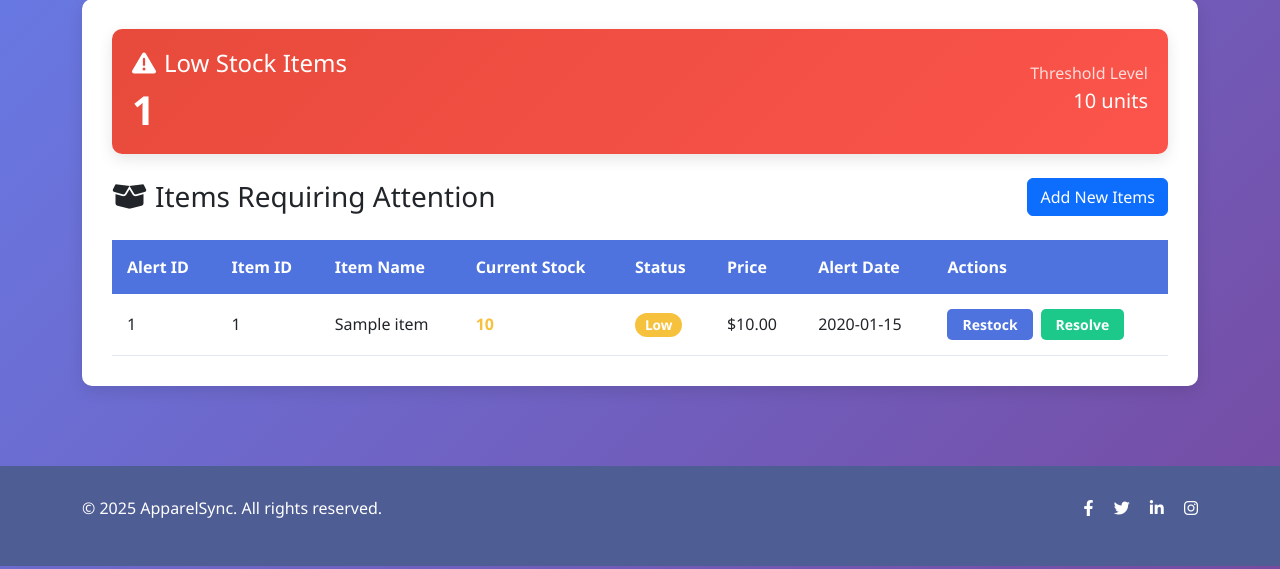
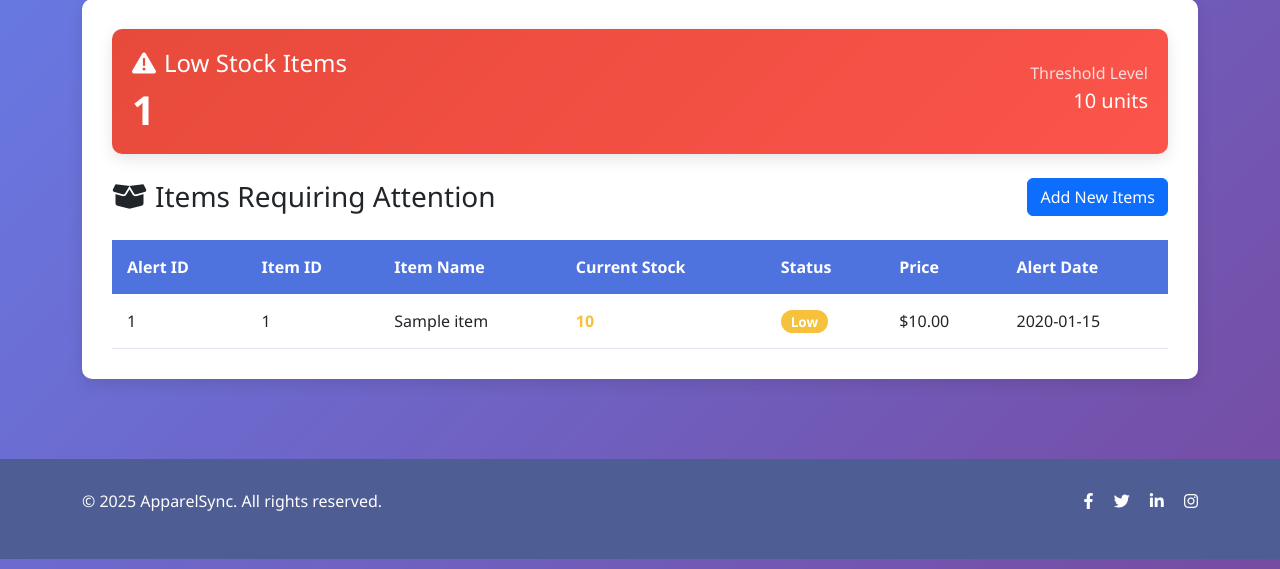
Before and after one commit to omeransar2005/IMS---FlaskProject, a Flask app: template templates/low_stock.html in a window 1280 px wide. Shown: the part 231-800 px from the top of the page. Run offline with Flask 3, Linux system fonts and the light colour scheme; the template is opened without the code that fills it: values that come from a table or form of the project are taken from there, others are empty; tables that the repository leaves empty hold one stand-in row (values such as "Sample post").

Commit message:
Remove unnecessary columns and actions from sales and stock reports for cleaner UI

```diff
--- a/templates/low_stock.html
+++ b/templates/low_stock.html
@@ -287,7 +287,6 @@
                                     <th>Status</th>
                                     <th>Price</th>
                                     <th>Alert Date</th>
-                                    <th>Actions</th>
                                 </tr>
                             </thead>
                             <tbody>
@@ -312,13 +311,6 @@
                                     </td>
                                     <td>${{ "%.2f"|format(alert.item.price) }}</td>
                                     <td>{{ alert.alert_date.strftime('%Y-%m-%d') }}</td>
-                                    <td class="d-flex gap-2">
-                                        <a href="{{ url_for('update_item_record') }}?id={{ alert.item_id }}" class="btn action-btn btn-restock">Restock</a>
-                                        <form action="{{ url_for('resolve_low_stock') }}" method="post">
-                                            <input type="hidden" name="alert_id" value="{{ alert.id }}">
-                                            <button type="submit" class="btn action-btn btn-resolve">Resolve</button>
-                                        </form>
-                                    </td>
                                 </tr>
                                 {% endfor %}
                             </tbody>
--- a/templates/sales_report.html
+++ b/templates/sales_report.html
@@ -259,7 +259,6 @@
                                             <th>Units Sold</th>
                                             <th>Total Revenue</th>
                                             <th>Current Stock</th>
-                                            <th>Actions</th>
                                         </tr>
                                     </thead>
                                     <tbody>
@@ -279,11 +278,6 @@
                                                 {% else %}
                                                     <span class="badge badge-stock badge-low">Low</span>
                                                 {% endif %}
-                                            </td>
-                                            <td>
-                                                <a href="{{ url_for('view_sales_history', item_id=item_data.item.id) }}" class="btn btn-sm btn-primary">
-                                                    <i class="fas fa-history"></i> History
-                                                </a>
                                             </td>
                                         </tr>
                                         {% endfor %}
--- a/templates/search.html
+++ b/templates/search.html
@@ -284,7 +284,6 @@
                                         <th>Quantity</th>
                                         <th>Price</th>
                                         <th>Discount</th>
-                                        <th>Sales</th>
                                     </tr>
                                 </thead>
                                 <tbody>
@@ -304,7 +303,6 @@
                                         </td>
                                         <td>${{ "%.2f"|format(item.price) }}</td>
                                         <td>{{ "%.0f"|format(item.discount) }}%</td>
-                                        <td>{{ item.sales }}</td>
                                     </tr>
                                     {% endfor %}
                                 </tbody>
```
Also changed, not shown: instance/database.db.
